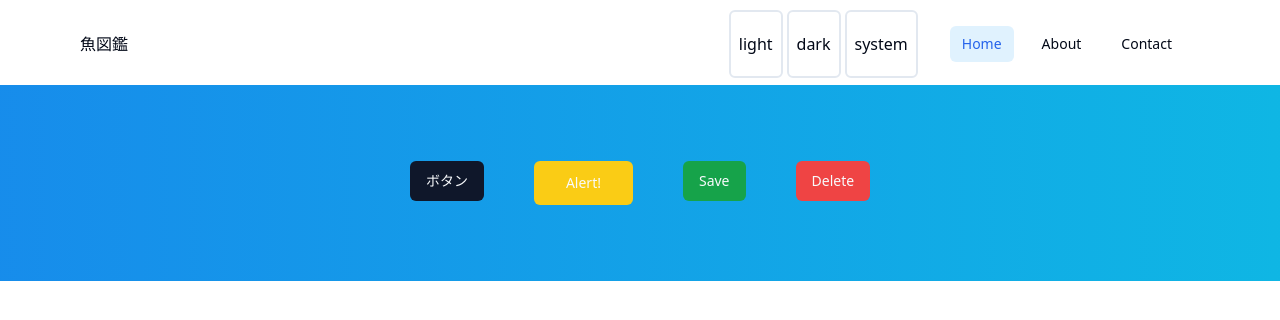
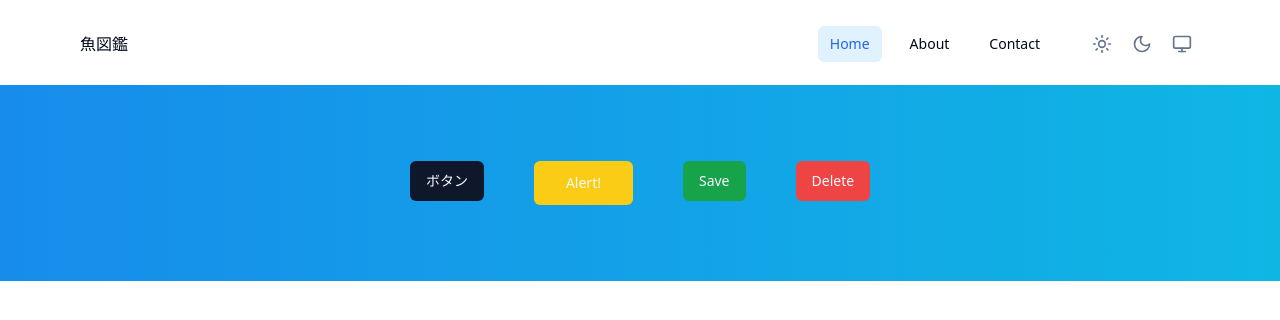
Before and after one commit to ozawakota/sakana-app, a Next.js app in the folder sakana/: page / in a window 1280 px wide. Shown: the top 320 px of the page. Built offline with nearby package versions, Linux system fonts and the light colour scheme.

Commit message:
darkmord

```diff
--- a/sakana/src/app/globals.css
+++ b/sakana/src/app/globals.css
@@ -38,31 +38,32 @@
   }
 
   .dark {
-    --background: 222.2 84% 4.9%;
-    --foreground: 210 40% 98%;
-    --card: 222.2 84% 4.9%;
-    --card-foreground: 210 40% 98%;
-    --popover: 222.2 84% 4.9%;
-    --popover-foreground: 210 40% 98%;
-    --primary: 210 40% 98%;
-    --primary-foreground: 222.2 47.4% 11.2%;
-    --secondary: 217.2 32.6% 17.5%;
-    --secondary-foreground: 210 40% 98%;
-    --muted: 217.2 32.6% 17.5%;
-    --muted-foreground: 215 20.2% 65.1%;
-    --accent: 217.2 32.6% 17.5%;
-    --accent-foreground: 210 40% 98%;
+    --background: 20 14.3% 4.1%;
+    --foreground: 60 9.1% 97.8%;
+    --card: 20 14.3% 4.1%;
+    --card-foreground: 60 9.1% 97.8%;
+    --popover: 20 14.3% 4.1%;
+    --popover-foreground: 60 9.1% 97.8%;
+    --primary: 47.9 95.8% 53.1%;
+    --primary-foreground: 26 83.3% 14.1%;
+    --secondary: 12 6.5% 15.1%;
+    --secondary-foreground: 60 9.1% 97.8%;
+    --muted: 12 6.5% 15.1%;
+    --muted-foreground: 24 5.4% 63.9%;
+    --accent: 12 6.5% 15.1%;
+    --accent-foreground: 60 9.1% 97.8%;
     --destructive: 0 62.8% 30.6%;
-    --destructive-foreground: 210 40% 98%;
-    --border: 217.2 32.6% 17.5%;
-    --input: 217.2 32.6% 17.5%;
-    --ring: 212.7 26.8% 83.9%;
+    --destructive-foreground: 60 9.1% 97.8%;
+    --border: 12 6.5% 15.1%;
+    --input: 12 6.5% 15.1%;
+    --ring: 35.5 91.7% 32.9%;
     --chart-1: 220 70% 50%;
     --chart-2: 160 60% 45%;
     --chart-3: 30 80% 55%;
     --chart-4: 280 65% 60%;
     --chart-5: 340 75% 55%;
   }
+
 }
 
 @layer base {
--- a/sakana/src/app/header.tsx
+++ b/sakana/src/app/header.tsx
@@ -1,5 +1,5 @@
 'use client';
-import Image from "next/image";
+
 import Link from "next/link";
 import { usePathname } from 'next/navigation';
 import clsx from 'clsx';
@@ -11,15 +11,15 @@ export default function Header() {
   const pathname = usePathname();
 
   return (
-    <header className="bg-white top-0 w-full z-50 pt-[5px] pb-[5px] md:h-[85px] md:py-[10px]">
+    <header className="top-0 w-full z-50 pt-[5px] pb-[5px] md:h-[85px] md:py-[10px]">
       <div className="c-container flex justify-between relative">
         <h1 className="grid place-items-center">
           <Link href="/">
             魚図鑑
           </Link>
         </h1>
-        <div className="flex gap-4 md:gap-4">
-          <ThemeToggle />
+        <div className="flex gap-4 md:gap-4 items-center">
+
           <nav className="p-4">
             <ul className="flex gap-4 md:gap-4">
               <li>
@@ -64,7 +64,7 @@ export default function Header() {
               </li>
             </ul>
           </nav>
-
+          <ThemeToggle />
         </div>
       </div>
     </header>
--- a/sakana/src/app/layout.tsx
+++ b/sakana/src/app/layout.tsx
@@ -35,10 +35,16 @@ export default function RootLayout({
     suppressHydrationWarning
     >
       <body className={clsx(notoSansJP.variable, 'font-sans')}>
-        <ThemeProvider>
-          <div className="bg-gradient-animation">
+        <ThemeProvider
+          attribute="class"
+          defaultTheme="system"
+          enableSystem
+          disableTransitionOnChange
+          storageKey="acme-theme"
+        >
+          <div className="">
             <Header />
-            <main className="md:py-[60px] py-[30px]">
+            <main className="md:py-[60px] py-[30px] bg-gradient-animation">
               <div className="c-container">
                 {children}
               </div>
--- a/sakana/src/components/theme-toggle.tsx
+++ b/sakana/src/components/theme-toggle.tsx
@@ -2,6 +2,8 @@
 
 import type { FC } from "react";
 import { useTheme } from "next-themes";
+import { Monitor, Moon, Sun } from "lucide-react";
+import { cn } from "@/lib/utils";
 
 interface ThemeToggleProps {
   className?: string;
@@ -9,32 +11,33 @@ interface ThemeToggleProps {
 
 export const ThemeToggle: FC<ThemeToggleProps> = (props) => {
   const { setTheme, theme } = useTheme();
-
+  const className =
+    "hover:bg-primary/10 text-muted-foreground hover:text-foreground group flex h-8 flex-row items-center space-x-2 rounded-md px-2 text-sm";
   return (
     <div className="flex flex-row space-x-1">
       <button
         onClick={() => {
           setTheme("light");
         }}
-        className="py-1 px-2 border-2 rounded-md"
+        className={cn(className, props.className)}
       >
-        light
+        <Sun aria-hidden="true" className="h-5 w-5" />
       </button>
       <button
         onClick={() => {
           setTheme("dark");
         }}
-        className="py-1 px-2 border-2 rounded-md"
+        className={cn(className, props.className)}
       >
-        dark
+        <Moon aria-hidden="true" className="h-5 w-5" />
       </button>
       <button
         onClick={() => {
           setTheme("system");
         }}
-        className="py-1 px-2 border-2 rounded-md"
+        className={cn(className, props.className)}
       >
-        system
+        <Monitor aria-hidden="true" className="h-5 w-5" />
       </button>
     </div>
   );
--- a/sakana/tailwind.config.ts
+++ b/sakana/tailwind.config.ts
@@ -1,7 +1,7 @@
 import type { Config } from "tailwindcss"
 
 const config = {
-  darkMode: ["class"],
+  darkMode: ['selector', '[data-mode="dark"]'],
   content: [
     './pages/**/*.{ts,tsx}',
     './components/**/*.{ts,tsx}',
```
